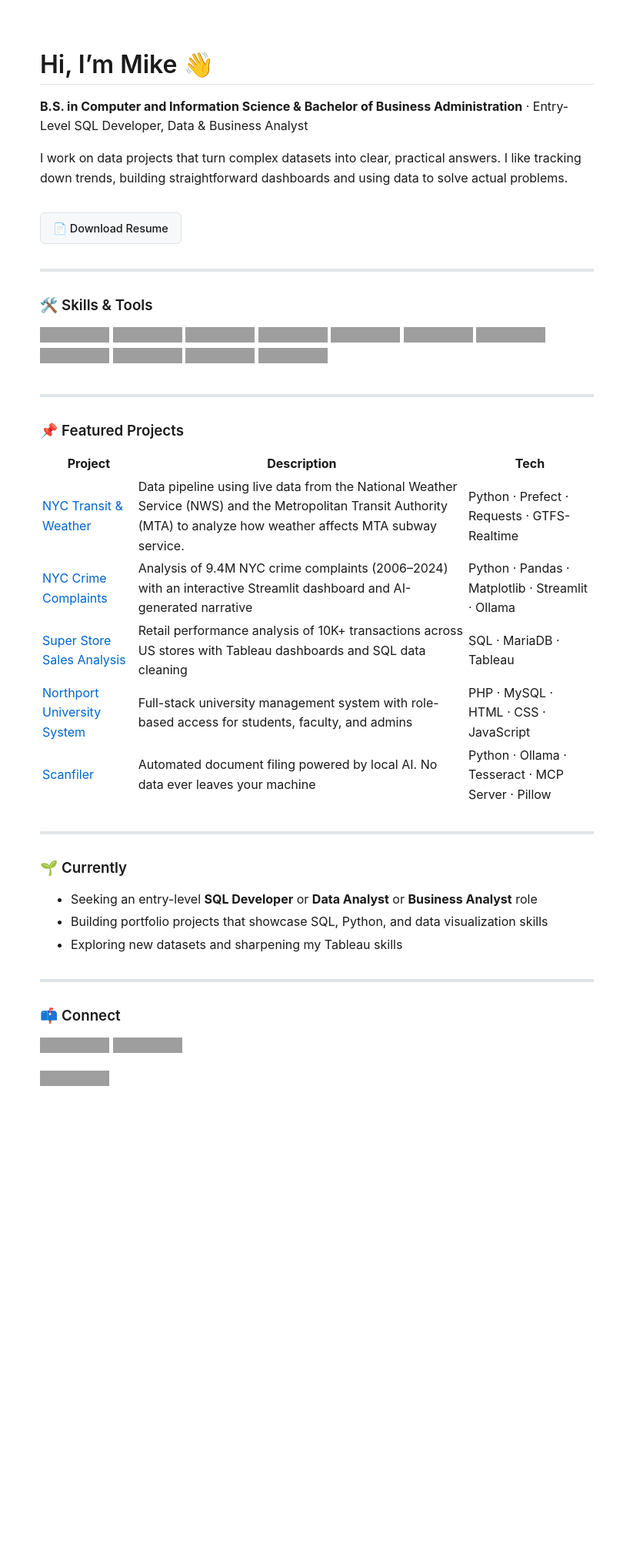
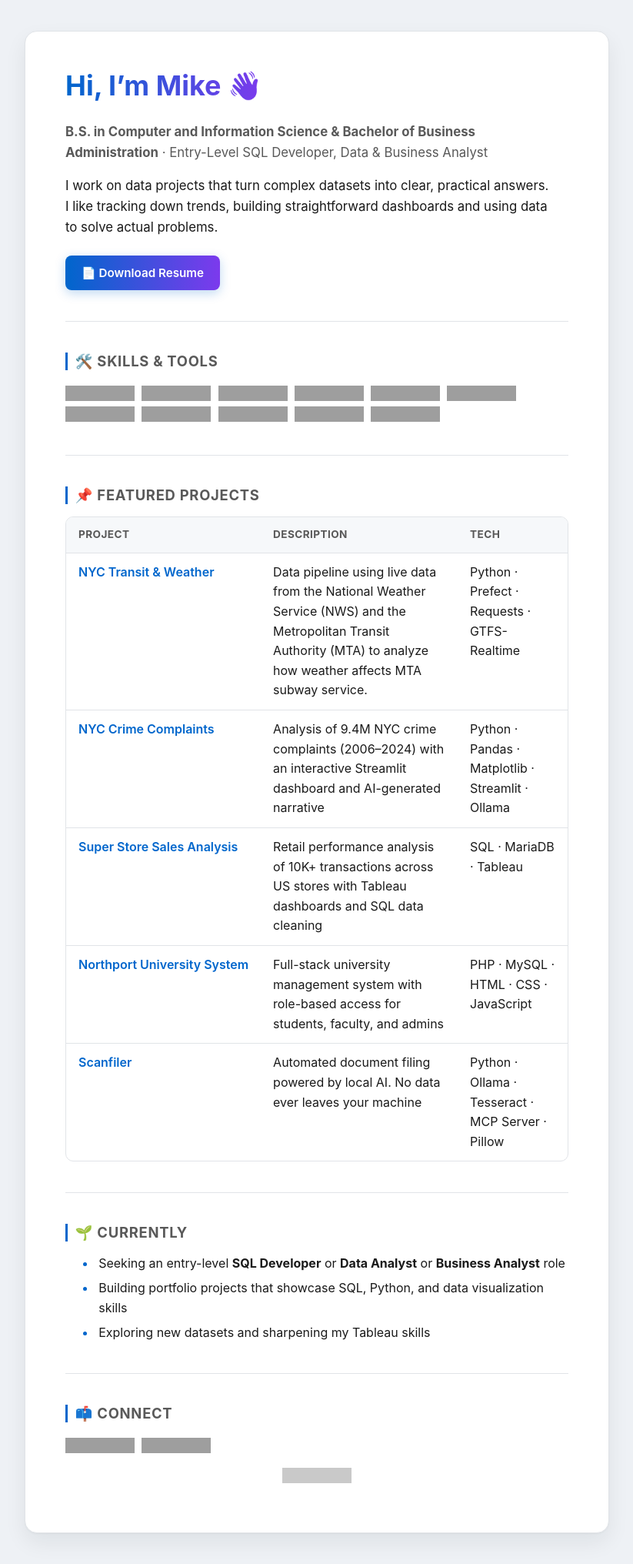
Before and after one commit to mcovelli/mcovelli, a Jekyll site: the page built from index.md, in a window 1280 px wide. Shown: the whole page at 77% size, without its empty margins (228-1051 px from the left). Built offline with Jekyll 4.4.1, drawn with Linux system fonts in a browser that asks for light colours; before the commit the page ends 1467 px from its top, so only the background shows below that; grey boxes are pictures that could not be loaded.

Commit message:
Add full click tracking, no-interaction visits, and redesign styling
- Track every link click (link_click) plus specific resume_download,
  project_click, and social_click events
- Fire no_interaction_visit when a visitor leaves without clicking
- Open external links in a new tab
- Redesign layout: card container, gradient hero/CTA, styled project
  table with mobile horizontal scroll, refined light/dark palettes
- Add favicon and Open Graph tags
- Untrack .DS_Store files and add .gitignore

```diff
--- a/_layouts/default.html
+++ b/_layouts/default.html
@@ -4,58 +4,99 @@
   <meta charset="UTF-8">
   <meta name="viewport" content="width=device-width, initial-scale=1.0">
   <title>{{ page.title }}</title>
+  <meta name="description" content="Portfolio of Michael Covelli — entry-level data & business analyst. SQL, Python, and data visualization projects.">
+  <meta property="og:title" content="{{ page.title }}">
+  <meta property="og:description" content="Portfolio of Michael Covelli — entry-level data & business analyst. SQL, Python, and data visualization projects.">
+  <meta property="og:type" content="website">
+  <meta property="og:url" content="{{ site.url }}{{ site.baseurl }}/">
+  <meta property="og:image" content="https://github.com/mcovelli.png">
+  <link rel="icon" href="https://github.com/mcovelli.png">
   <link rel="stylesheet" href="{{ '/assets/css/style.css' | relative_url }}">
 
   <script async src="https://www.googletagmanager.com/gtag/js?id=G-1WR67PSJG2"></script>
   <script>
     window.dataLayer = window.dataLayer || [];
-    function gtag(){dataLayer.push(arguments);}
+    function gtag(){ dataLayer.push(arguments); }
     gtag('js', new Date());
     gtag('config', 'G-1WR67PSJG2');
 
-    document.addEventListener('DOMContentLoaded', function() {
-      document.querySelectorAll('a').forEach(function(link) {
-        link.addEventListener('click', function() {
+    (function () {
+      var hasInteracted = false;
+      var noInteractionSent = false;
+
+      // Decide whether a click also deserves a more specific, named event
+      // on top of the catch-all link_click below (nicer GA4 reports).
+      function classifyLink(link, url) {
+        if (link.hasAttribute('download') || /\.pdf$/i.test(url)) {
+          return { event: 'resume_download', params: {} };
+        }
+        var repoMatch = url.match(/github\.com\/mcovelli\/([^\/\s?#]+)/i);
+        if (repoMatch && repoMatch[1]) {
+          return { event: 'project_click', params: { project_name: repoMatch[1] } };
+        }
+        if (/linkedin\.com/i.test(url)) {
+          return { event: 'social_click', params: { platform: 'LinkedIn' } };
+        }
+        if (/github\.com\/mcovelli\/?\s*$/i.test(url)) {
+          return { event: 'social_click', params: { platform: 'GitHub' } };
+        }
+        return null;
+      }
+
+      function initLinkTracking() {
+        document.querySelectorAll('a[href]').forEach(function (link) {
           var url = link.getAttribute('href');
           if (!url) return;
 
-          // 1. Resume download
-          if (link.hasAttribute('download') || url.match(/\.pdf$/i)) {
-            gtag('event', 'resume_download', {
+          // Open external links in a new tab so visitors don't lose the portfolio.
+          try {
+            var isExternal = /^https?:\/\//i.test(url) && new URL(url, location.href).origin !== location.origin;
+            if (isExternal && !link.hasAttribute('target')) {
+              link.setAttribute('target', '_blank');
+              link.setAttribute('rel', 'noopener noreferrer');
+            }
+          } catch (e) {}
+
+          link.addEventListener('click', function () {
+            hasInteracted = true;
+            var linkText = (link.textContent || link.getAttribute('aria-label') || '').trim().slice(0, 100);
+
+            // Every single link click is tracked here, categorized or not.
+            gtag('event', 'link_click', {
               link_url: url,
+              link_text: linkText,
               transport: 'beacon'
             });
 
-          // 2. GitHub repo / project click
-          } else {
-            var repoMatch = url.match(/github\.com\/mcovelli\/([^\/\s?#]+)/i);
-            if (repoMatch && repoMatch[1]) {
-              gtag('event', 'project_click', {
-                project_name: repoMatch[1],
-                link_url: url,
-                transport: 'beacon'
-              });
+            var specific = classifyLink(link, url);
+            if (specific) {
+              var params = Object.assign({ link_url: url, transport: 'beacon' }, specific.params);
+              gtag('event', specific.event, params);
+            }
+          });
+        });
+      }
 
-            // 3. LinkedIn profile
-            } else if (url.match(/linkedin\.com/i)) {
-              gtag('event', 'social_click', {
-                platform: 'LinkedIn',
-                link_url: url,
-                transport: 'beacon'
-              });
+      if (document.readyState === 'loading') {
+        document.addEventListener('DOMContentLoaded', initLinkTracking);
+      } else {
+        initLinkTracking();
+      }
 
-            // 4. GitHub profile badge (not a repo link)
-            } else if (url.match(/github\.com\/mcovelli\s*$/i)) {
-              gtag('event', 'social_click', {
-                platform: 'GitHub',
-                link_url: url,
-                transport: 'beacon'
-              });
-            }
-          }
-        });
+      // Any click at all (not just links) counts as interaction.
+      document.addEventListener('click', function () { hasInteracted = true; }, { capture: true });
+
+      // If the visitor leaves without ever clicking anything, log it once.
+      function reportIfIdle() {
+        if (hasInteracted || noInteractionSent) return;
+        noInteractionSent = true;
+        gtag('event', 'no_interaction_visit', { transport: 'beacon' });
+      }
+      document.addEventListener('visibilitychange', function () {
+        if (document.visibilityState === 'hidden') reportIfIdle();
       });
-    });
+      window.addEventListener('pagehide', reportIfIdle);
+    })();
   </script>
 </head>
 <body>
--- a/assets/css/style.css
+++ b/assets/css/style.css
@@ -3,56 +3,115 @@
    ========================================================================== */
 :root {
   /* Default Light Mode Palette */
+  --page-bg: #eef1f5;
   --bg-color: #ffffff;
   --text-main: #1a1a1a;
   --text-muted: #595959;
   --accent-color: #0066cc;
+  --accent-color-2: #7c3aed;
   --border-color: #e1e4e8;
   --code-bg: #f6f8fa;
+  --shadow: 0 1px 2px rgba(20, 24, 30, 0.04), 0 12px 28px rgba(20, 24, 30, 0.07);
 }
 
 @media (prefers-color-scheme: dark) {
   :root {
     /* Automatic Dark Mode Palette Overrides */
+    --page-bg: #010409;
     --bg-color: #0d1117;
     --text-main: #c9d1d9;
     --text-muted: #8b949e;
     --accent-color: #58a6ff;
+    --accent-color-2: #a371f7;
     --border-color: #30363d;
     --code-bg: #161b22;
+    --shadow: 0 1px 2px rgba(0, 0, 0, 0.5), 0 12px 28px rgba(0, 0, 0, 0.35);
   }
 }
 
 /* ==========================================================================
    2. GLOBAL LAYOUT & TYPOGRAPHY
    ========================================================================== */
+* {
+  box-sizing: border-box;
+}
+
 body {
-  background-color: var(--bg-color);
+  background-color: var(--page-bg);
   color: var(--text-main);
   font-family: -apple-system, BlinkMacSystemFont, "Segoe UI", Helvetica, Arial, sans-serif;
   line-height: 1.6;
   margin: 0;
   padding: 0;
+  transition: background-color 0.2s ease, color 0.2s ease;
 }
 
 .portfolio-container {
-  max-width: 720px;
-  margin: 0 auto;
-  padding: 2rem 1.5rem;
+  max-width: 760px;
+  margin: 2.5rem auto;
+  padding: 3rem 3.25rem;
+  background-color: var(--bg-color);
+  border: 1px solid var(--border-color);
+  border-radius: 16px;
+  box-shadow: var(--shadow);
+}
+
+@media (max-width: 620px) {
+  .portfolio-container {
+    margin: 0;
+    padding: 2rem 1.25rem;
+    border-radius: 0;
+    border-width: 0 0 1px 0;
+    box-shadow: none;
+    min-height: 100vh;
+  }
 }
 
 /* ==========================================================================
    3. MARKDOWN ELEMENT STYLING
    ========================================================================== */
 h1, h2, h3 {
-  font-weight: 600;
+  font-weight: 700;
   line-height: 1.25;
   margin-top: 2rem;
   margin-bottom: 1rem;
 }
 
-h1 { font-size: 2rem; border-bottom: 1px solid var(--border-color); padding-bottom: 0.3rem; }
+h1 {
+  font-size: 2.25rem;
+  border-bottom: none;
+  padding-bottom: 0;
+  margin-top: 0;
+  background: linear-gradient(90deg, var(--accent-color), var(--accent-color-2));
+  -webkit-background-clip: text;
+  background-clip: text;
+  -webkit-text-fill-color: transparent;
+  display: inline-block;
+}
+
 h2 { font-size: 1.5rem; }
+
+h3 {
+  font-size: 1.15rem;
+  text-transform: uppercase;
+  letter-spacing: 0.04em;
+  color: var(--text-muted);
+  border-left: 3px solid var(--accent-color);
+  padding-left: 0.6rem;
+}
+
+/* Role line directly under the name */
+h1 + p {
+  font-size: 1.05rem;
+  color: var(--text-muted);
+  margin-top: 0.5rem;
+}
+
+/* Bio paragraph */
+h1 + p + p {
+  font-size: 1.05rem;
+  max-width: 60ch;
+}
 
 p, ul, ol {
   margin-top: 0;
@@ -60,7 +119,12 @@ p, ul, ol {
 }
 
 li {
-  margin-bottom: 0.25rem;
+  margin-bottom: 0.4rem;
+  padding-left: 0.2rem;
+}
+
+li::marker {
+  color: var(--accent-color);
 }
 
 a {
@@ -72,12 +136,35 @@ a:hover {
   text-decoration: underline;
 }
 
+a:focus-visible,
+.resume-button:focus-visible {
+  outline: 2px solid var(--accent-color);
+  outline-offset: 2px;
+  border-radius: 4px;
+}
+
 hr {
-  height: 0.25em;
+  height: 1px;
   padding: 0;
-  margin: 2rem 0;
+  margin: 2.5rem 0;
   background-color: var(--border-color);
   border: 0;
+}
+
+/* Badge / shield images (skills, connect) */
+p img {
+  margin: 0.2rem 0.3rem 0.2rem 0;
+  vertical-align: middle;
+}
+
+/* Profile view-counter pixel at the very bottom */
+p:last-child img[src*="komarev"] {
+  display: block;
+  margin: 1rem auto 0;
+  opacity: 0.55;
+}
+p:has(> img[src*="komarev"]:only-child) {
+  text-align: center;
 }
 
 /* Code and Code Blocks */
@@ -103,20 +190,84 @@ pre code {
   font-size: 90%;
 }
 
+/* ==========================================================================
+   4. PROJECTS TABLE
+   ========================================================================== */
+table {
+  width: 100%;
+  border-collapse: separate;
+  border-spacing: 0;
+  margin-bottom: 1rem;
+  border: 1px solid var(--border-color);
+  border-radius: 10px;
+  overflow: hidden;
+}
+
+@media (max-width: 620px) {
+  table {
+    display: block;
+    width: auto;
+    min-width: 560px;
+    overflow-x: auto;
+    -webkit-overflow-scrolling: touch;
+  }
+}
+
+th, td {
+  padding: 0.75rem 1rem;
+  text-align: left;
+  border-bottom: 1px solid var(--border-color);
+  vertical-align: top;
+}
+
+th {
+  background-color: var(--code-bg);
+  font-size: 0.85rem;
+  text-transform: uppercase;
+  letter-spacing: 0.03em;
+  color: var(--text-muted);
+}
+
+tr:last-child td {
+  border-bottom: none;
+}
+
+tbody tr {
+  transition: background-color 0.15s ease;
+}
+
+tbody tr:hover {
+  background-color: var(--code-bg);
+}
+
+td:first-child {
+  font-weight: 600;
+  white-space: nowrap;
+}
+
+/* ==========================================================================
+   5. CALL TO ACTION
+   ========================================================================== */
 .resume-button {
   display: inline-block;
-  padding: 0.5rem 1rem;
-  margin-top: 1rem;
-  border: 1px solid var(--border-color);
-  border-radius: 6px;
-  color: var(--text-main);
-  background-color: var(--code-bg);
-  font-size: 0.9rem;
-  font-weight: 500;
-  transition: background-color 0.2s ease, border-color 0.2s ease;
+  padding: 0.65rem 1.3rem;
+  margin-top: 0.5rem;
+  border: none;
+  border-radius: 8px;
+  color: #ffffff;
+  background: linear-gradient(90deg, var(--accent-color), var(--accent-color-2));
+  font-size: 0.95rem;
+  font-weight: 600;
+  box-shadow: 0 4px 14px rgba(0, 102, 204, 0.25);
+  transition: transform 0.15s ease, box-shadow 0.15s ease;
 }
 
 .resume-button:hover {
-  background-color: var(--border-color);
+  transform: translateY(-1px);
+  box-shadow: 0 6px 18px rgba(0, 102, 204, 0.35);
   text-decoration: none;
 }
+
+.resume-button:active {
+  transform: translateY(0);
+}
```
Also changed, not shown: 3 other files.
